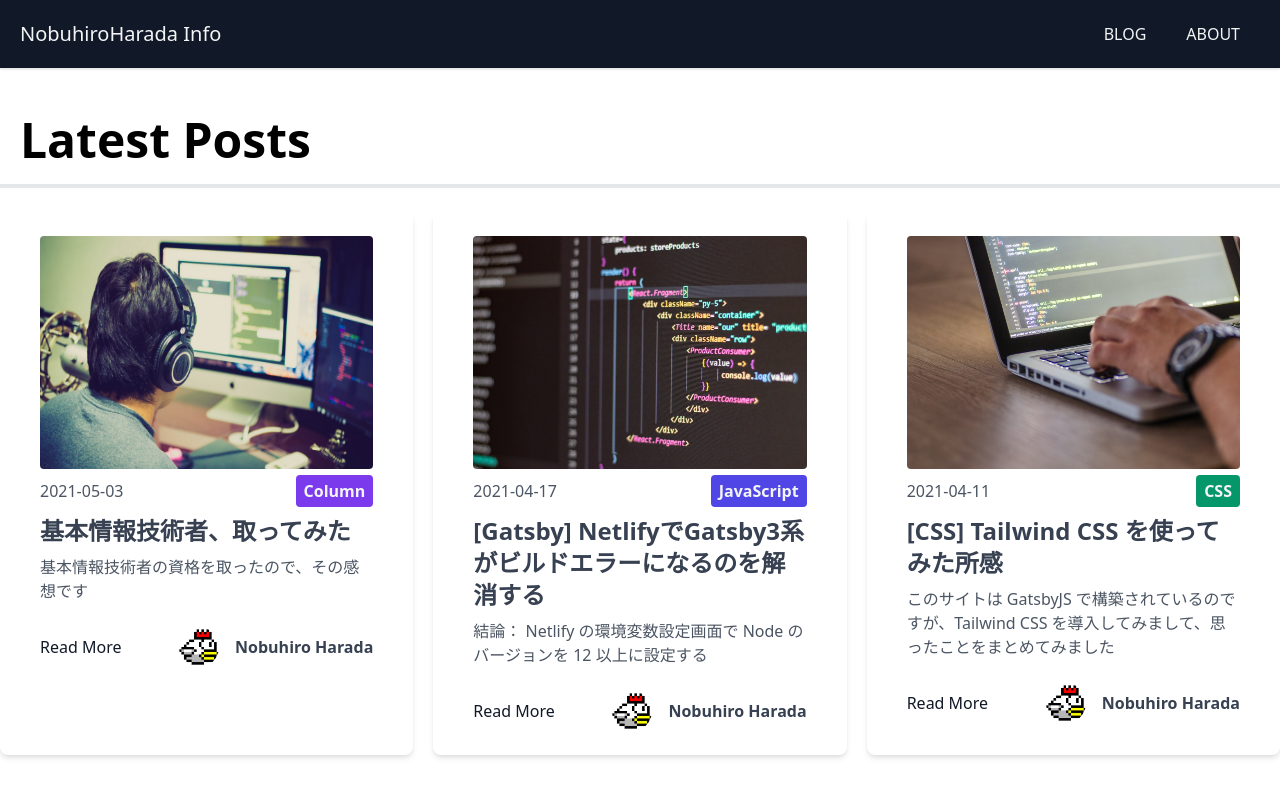
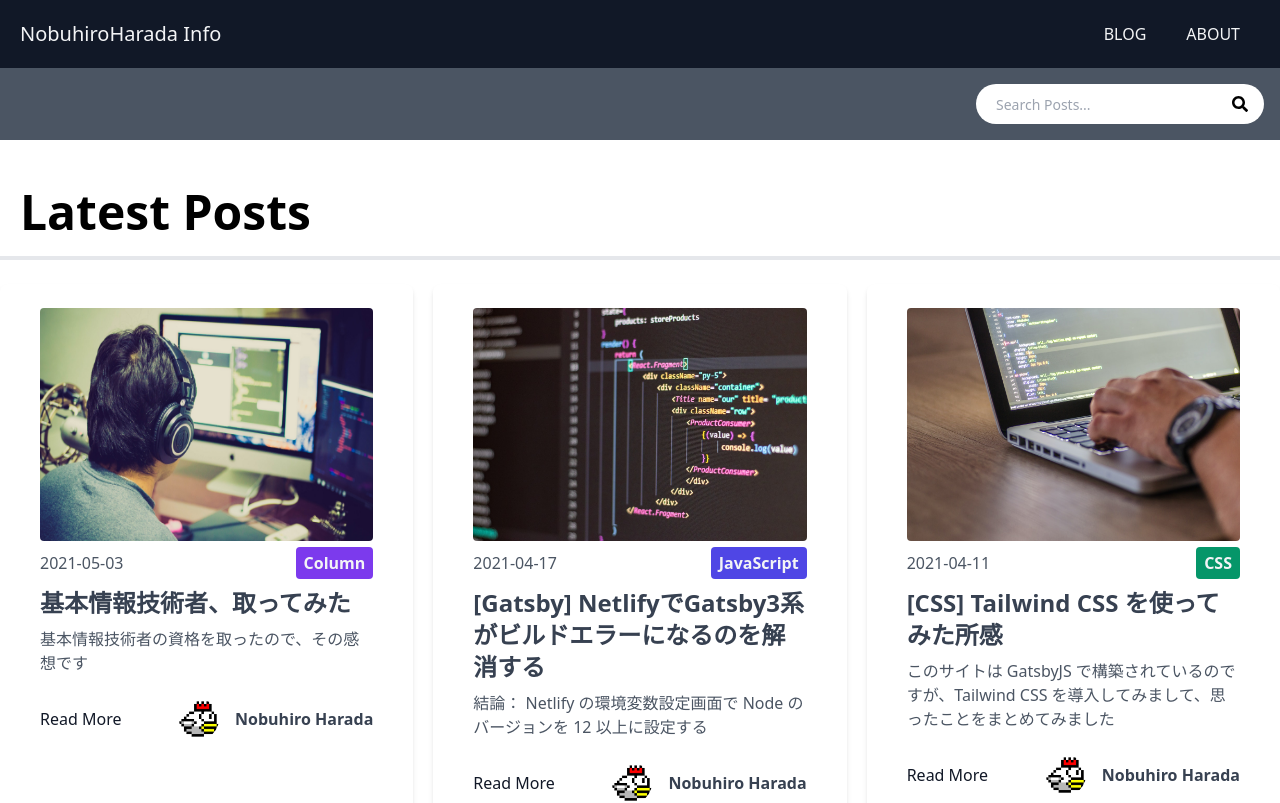
Before and after one commit to nobuhiroharada/nobuhiroharada_info, a Next.js app: page / in a window 1280 px wide. Shown: the top 803 px of the page. Built offline with nearby package versions, Linux system fonts and the light colour scheme.

Commit message:
検索機能追加

```diff
--- a/components/Layout.tsx
+++ b/components/Layout.tsx
@@ -1,5 +1,6 @@
 import Head from 'next/head'
 import Header from '../components/Header'
+import Search from '../components/Search'
 import { ILayout } from '../interfaces/ILayout'
 
 const Layout = ({ title, keywords, description, children } : ILayout) => {
@@ -13,7 +14,7 @@
       </Head>
 
       <Header />
-
+      <Search />
       <main className='container mx-auto my-7'>
         {children}
       </main>
--- /dev/null
+++ b/components/Search.tsx
@@ -0,0 +1,46 @@
+import { useState, useEffect } from 'react'
+import { FaSearch } from 'react-icons/fa'
+import SearchResults from './SearchResults'
+
+export default function Search() {
+  const [searchTerm, setSearchTerm] = useState('')
+  const [searchResults, setSearchResults] = useState([])
+
+  useEffect(() => {
+    const getResults = async () => {
+      if (searchTerm === '') {
+        setSearchResults([])
+      } else {
+        const res = await fetch(`/api/search?q=${searchTerm}`)
+        const { results } = await res.json()
+        setSearchResults(results)
+      }
+    }
+
+    getResults()
+  }, [searchTerm])
+
+  return (
+    <div className='relative bg-gray-600 p-4'>
+      <div className='container mx-auto flex items-center justify-center md:justify-end'>
+        <div className='relative text-gray-600 w-72'>
+          <form>
+            <input
+              type='search'
+              name='search'
+              id='search'
+              className='bg-white h-10 px-5 pr-10 rounded-full text-sm focus:outline-none w-72'
+              value={searchTerm}
+              onChange={(e) => setSearchTerm(e.target.value)}
+              placeholder='Search Posts...'
+            />
+
+            <FaSearch className='absolute top-0 right-0 text-black mt-3 mr-4' />
+          </form>
+        </div>
+      </div>
+
+      <SearchResults results={searchResults} />
+    </div>
+  )
+}
--- /dev/null
+++ b/components/SearchResults.tsx
@@ -0,0 +1,17 @@
+import Post from './Post'
+import { IPost } from '@/interfaces/IPost'
+
+export default function SearchResults({ results } : {results: Array<IPost>}) {
+  if (results.length === 0) return <></>
+
+  return (
+    <div className='absolute top-20 right-0 md:right-10 z-10 border-4 border-gray-500 bg-white text-black w-full md:w-6/12 rounded-2xl'>
+      <div className='p-10'>
+        <h2 className='text-3xl mb-3'>{results.length} Results</h2>
+        {results.map((result, index) => (
+          <Post key={index} post={result} compact={true} />
+        ))}
+      </div>
+    </div>
+  )
+}
--- a/package.json
+++ b/package.json
@@ -14,7 +14,8 @@
     "marked": "^3.0.2",
     "next": "11.1.2",
     "react": "17.0.2",
-    "react-dom": "17.0.2"
+    "react-dom": "17.0.2",
+    "react-icons": "^4.2.0"
   },
   "devDependencies": {
     "@types/marked": "^3.0.0",
--- a/pages/api/hello.ts
+++ /dev/null
@@ -1,13 +0,0 @@
-// Next.js API route support: https://nextjs.org/docs/api-routes/introduction
-import type { NextApiRequest, NextApiResponse } from 'next'
-
-type Data = {
-  name: string
-}
-
-export default function handler(
-  req: NextApiRequest,
-  res: NextApiResponse<Data>
-) {
-  res.status(200).json({ name: 'John Doe' })
-}
--- /dev/null
+++ b/pages/api/search.tsx
@@ -0,0 +1,42 @@
+import fs from 'fs'
+import path from 'path'
+import matter from 'gray-matter'
+import type { NextApiRequest, NextApiResponse } from 'next'
+
+export default function search(req: NextApiRequest, res: NextApiResponse) : void {
+  let posts
+
+  if (process.env.NODE_ENV === 'production') {
+    // Fetch from cache
+    posts = require('../../cache/data').posts
+  } else {
+    const files = fs.readdirSync(path.join('posts'))
+
+    posts = files.map((filename) => {
+      const slug = filename.replace('.md', '')
+
+      const markdownWithMeta = fs.readFileSync(
+        path.join('posts', filename),
+        'utf-8'
+      )
+
+      const { data: frontmatter } = matter(markdownWithMeta)
+
+      return {
+        slug,
+        frontmatter,
+      }
+    })
+  }
+
+  const results = posts.filter(
+    ({ frontmatter: { title, excerpt, category } }
+     : {frontmatter: { title: string, excerpt: string, category: string }}
+    ) =>
+      title.toLowerCase().indexOf(req.query.q as string) != -1
+      || excerpt.toLowerCase().indexOf(req.query.q as string) != -1
+      || category.toLowerCase().indexOf(req.query.q as string) != -1
+  )
+
+  res.status(200).json(JSON.stringify({ results }))
+}
--- a/pages/blog/page/[page_index].tsx
+++ b/pages/blog/page/[page_index].tsx
@@ -74,7 +74,6 @@
 
   // Get categories for sidebar
   const categories = posts.map((post) => post.frontmatter.category)
-  console.log(categories)
   const uniqueCategories = [...new Set(categories)]
 
   const numPages = Math.ceil(files.length / POSTS_PER_PAGE)
```
Also changed, not shown: 1 other file (tests, documents, lock files or other folders).
